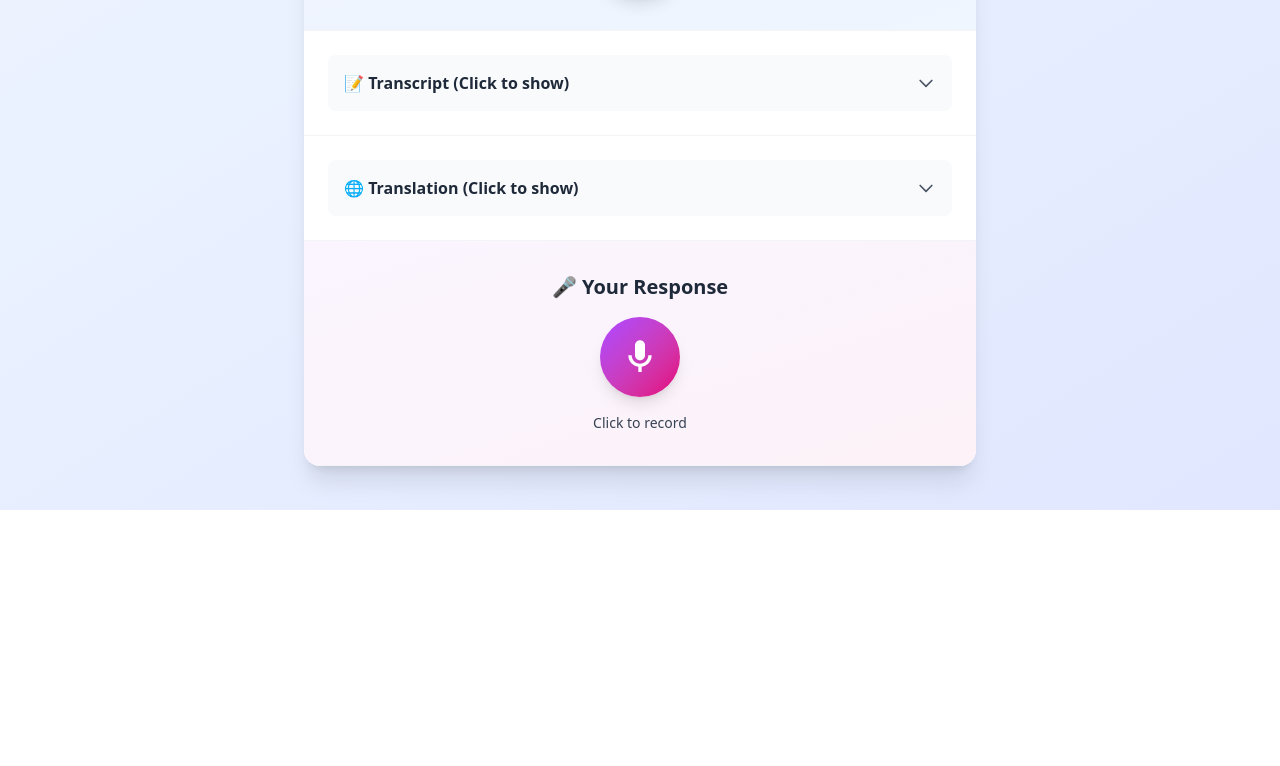
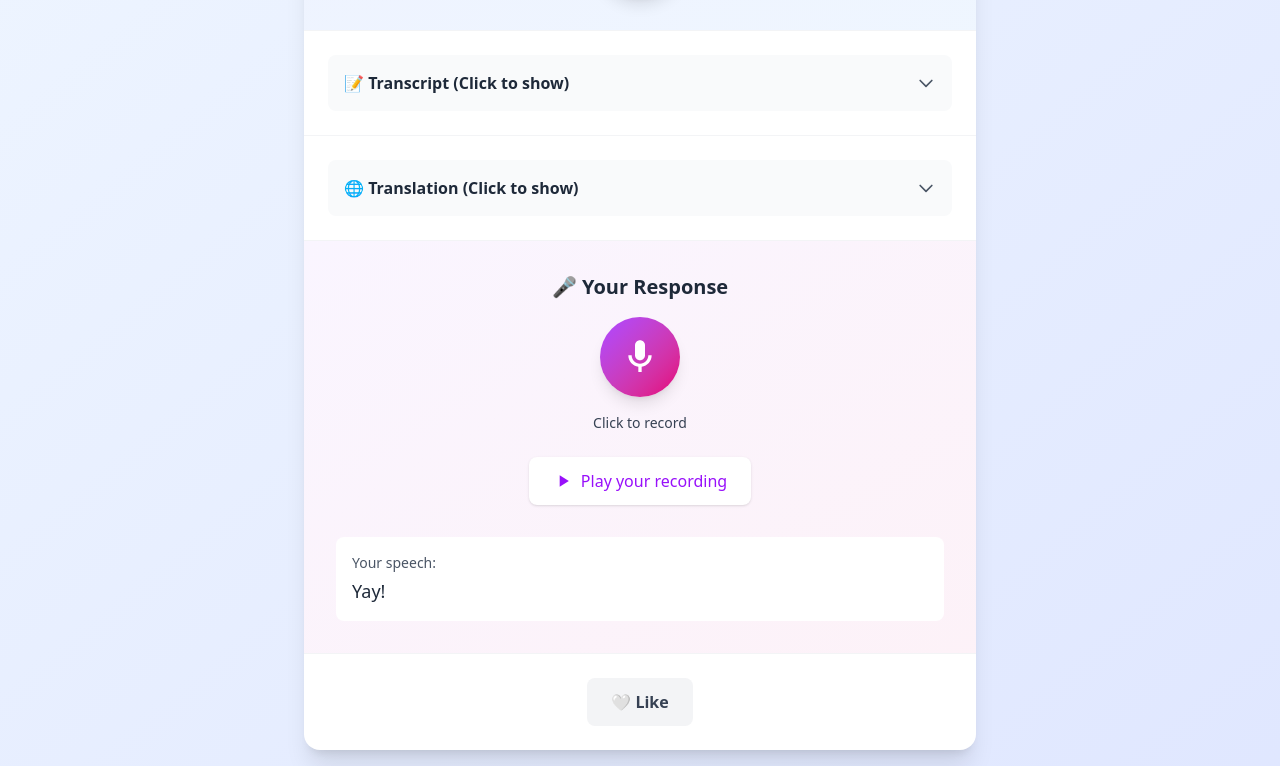
Before and after one commit to joshuafolkken/talk-svelte, a SvelteKit app: page / in a window 1280 px wide. Shown: the part 290-1056 px from the top of the page. Before the commit the page ends 800 px from the top, so only its background shows below. Built offline with nearby package versions, Linux system fonts and the light colour scheme.

Commit message:
game screen #27

```diff
--- a/src/routes/+page.svelte
+++ b/src/routes/+page.svelte
@@ -5,6 +5,9 @@
 	let show_transcript = $state(false)
 	let show_translation = $state(false)
 	let is_recording = $state(false)
+	let has_recording = $state(true)
+	let user_transcript = $state('Yay!')
+	let liked = $state(false)
 
 	let audio_element: HTMLAudioElement
 
@@ -52,6 +55,12 @@
 
 	function toggle_recording(): void {
 		is_recording = !is_recording
+	}
+
+	function play_recording(): void {}
+
+	function toggle_like(): void {
+		liked = !liked
 	}
 </script>
 
@@ -192,7 +201,39 @@
 					<span class="text-sm font-medium text-gray-700">
 						{is_recording ? 'Recording... (Click to stop)' : 'Click to record'}
 					</span>
+
+					{#if has_recording}
+						<button
+							onclick={play_recording}
+							class="mt-2 flex items-center gap-2 rounded-lg bg-white px-6 py-3 font-medium text-purple-600 shadow transition-colors hover:bg-purple-50"
+						>
+							<svg class="h-5 w-5" fill="currentColor" viewBox="0 0 24 24">
+								<path d="M8 5v14l11-7z" />
+							</svg>
+							Play your recording
+						</button>
+					{/if}
+
+					{#if user_transcript}
+						<div class="mt-4 w-full rounded-lg bg-white p-4 text-gray-800">
+							<p class="mb-1 text-sm font-medium text-gray-600">Your speech:</p>
+							<p class="text-lg">{user_transcript}</p>
+						</div>
+					{/if}
 				</div>
+			</div>
+
+			<!-- Action Buttons -->
+			<div class="flex flex-wrap items-center justify-center gap-3 p-6">
+				<button
+					onclick={toggle_like}
+					class="flex items-center gap-2 rounded-lg px-6 py-3 font-semibold transition-all {liked
+						? 'bg-red-500 text-white hover:bg-red-600'
+						: 'bg-gray-100 text-gray-700 hover:bg-gray-200'}"
+				>
+					{liked ? '❤️' : '🤍'}
+					{liked ? 'Liked' : 'Like'}
+				</button>
 			</div>
 		</div>
 	</div>
--- a/src/routes/chatgpt/+page.svelte
+++ b/src/routes/chatgpt/+page.svelte
@@ -2,103 +2,103 @@
 	// import { onMount } from 'svelte';
 
 	// State management
-	let currentQuestion = 1;
-	let totalQuestions = 10;
-	let showTranscript = false;
-	let showTranslation = false;
-	let isPlaying = false;
-	let isRecording = false;
-	let hasRecording = false;
-	let userTranscript = '';
-	let liked = false;
+	let currentQuestion = 1
+	let totalQuestions = 10
+	let showTranscript = false
+	let showTranslation = false
+	let isPlaying = false
+	let isRecording = false
+	let hasRecording = false
+	let userTranscript = 'Yay!'
+	let liked = false
 
 	// Audio elements
-	let audioElement: HTMLAudioElement;
-	let recordedAudio: HTMLAudioElement;
-	let mediaRecorder: MediaRecorder;
-	let audioChunks: Blob[] = [];
+	let audioElement: HTMLAudioElement
+	let recordedAudio: HTMLAudioElement
+	let mediaRecorder: MediaRecorder
+	let audioChunks: Blob[] = []
 
 	// Sample data (replace with real data)
 	const questionData = {
 		audioUrl: '/audio/question-1.mp3',
 		transcript: 'How are you doing today?',
-		translation: '今日の調子はどうですか？'
-	};
+		translation: '今日の調子はどうですか？',
+	}
 
 	// Play audio
 	function playAudio() {
 		if (audioElement) {
-			audioElement.play();
-			isPlaying = true;
+			audioElement.play()
+			isPlaying = true
 		}
 	}
 
 	// Toggle transcript
 	function toggleTranscript() {
-		showTranscript = !showTranscript;
+		showTranscript = !showTranscript
 	}
 
 	// Toggle translation
 	function toggleTranslation() {
-		showTranslation = !showTranslation;
+		showTranslation = !showTranslation
 	}
 
 	// Start/stop recording
 	async function toggleRecording() {
 		if (!isRecording) {
 			try {
-				const stream = await navigator.mediaDevices.getUserMedia({ audio: true });
-				mediaRecorder = new MediaRecorder(stream);
-				audioChunks = [];
+				const stream = await navigator.mediaDevices.getUserMedia({ audio: true })
+				mediaRecorder = new MediaRecorder(stream)
+				audioChunks = []
 
 				mediaRecorder.ondataavailable = (event) => {
-					audioChunks.push(event.data);
-				};
+					audioChunks.push(event.data)
+				}
 
 				mediaRecorder.onstop = () => {
-					const audioBlob = new Blob(audioChunks, { type: 'audio/wav' });
-					const audioUrl = URL.createObjectURL(audioBlob);
-					recordedAudio = new Audio(audioUrl);
-					hasRecording = true;
+					const audioBlob = new Blob(audioChunks, { type: 'audio/wav' })
+					const audioUrl = URL.createObjectURL(audioBlob)
+					recordedAudio = new Audio(audioUrl)
+					hasRecording = true
 					// TODO: Send to speech recognition API
-				};
+				}
 
-				mediaRecorder.start();
-				isRecording = true;
+				mediaRecorder.start()
+				isRecording = true
 			} catch (error) {
-				console.error('Error accessing microphone:', error);
+				console.error('Error accessing microphone:', error)
 			}
 		} else {
-			mediaRecorder.stop();
-			isRecording = false;
+			mediaRecorder.stop()
+			isRecording = false
 		}
 	}
 
 	// Play recorded audio
 	function playRecording() {
 		if (recordedAudio) {
-			recordedAudio.play();
+			recordedAudio.play()
 		}
 	}
 
 	// Toggle like
 	function toggleLike() {
-		liked = !liked;
+		liked = !liked
 	}
 
 	// Retry question
 	function retry() {
-		showTranscript = false;
-		showTranslation = false;
-		hasRecording = false;
-		userTranscript = '';
+		showTranscript = false
+		showTranslation = false
+		hasRecording = false
+		userTranscript = ''
 	}
 
 	// Next question
 	function nextQuestion() {
 		if (currentQuestion < totalQuestions) {
-			currentQuestion++;
-			retry();
+			currentQuestion++
+			retry()
 		}
 	}
 </script>
```
